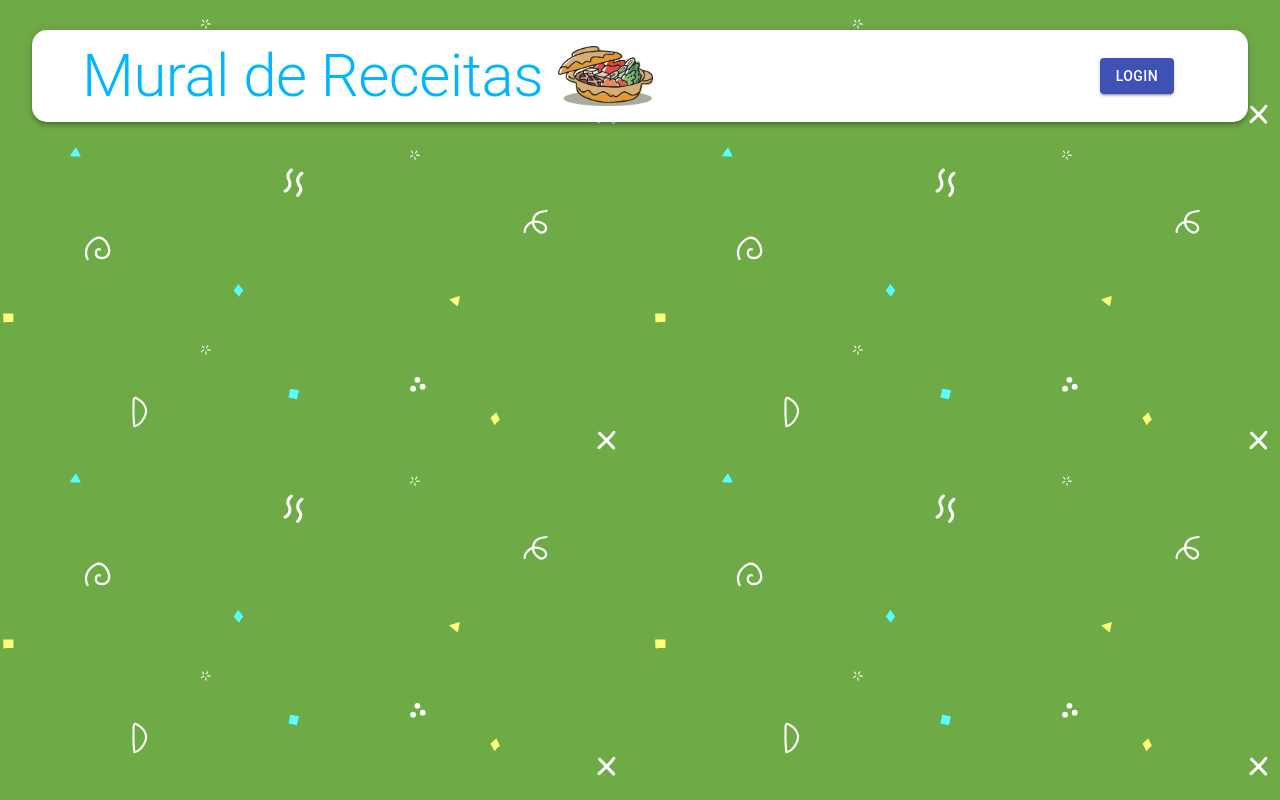
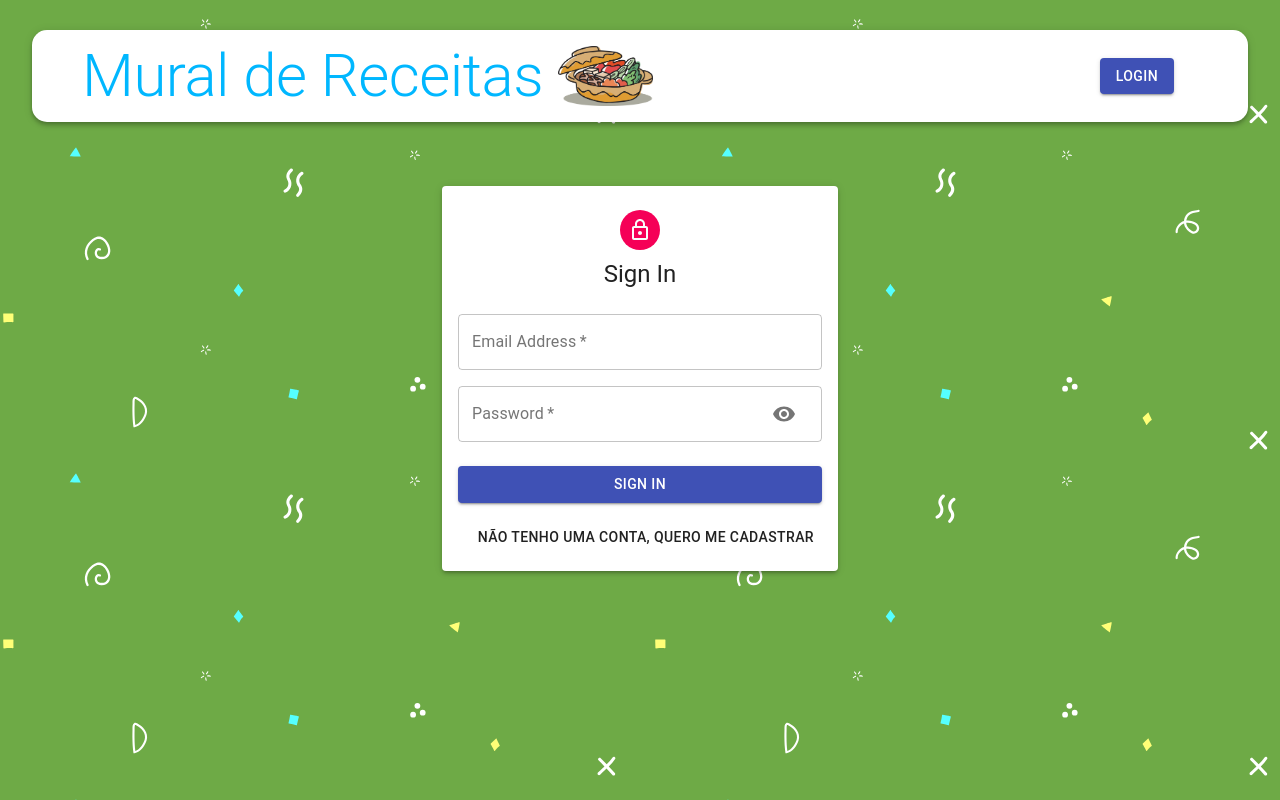
Before and after one commit to victor-tuda/galeria-de-receitas, a React (Create React App) app in the folder client/: page /auth in a window 1280 px wide. Built offline with nearby package versions, Linux system fonts and the light colour scheme.

Commit message:
Criada a página de autenticação

```diff
--- a/client/src/components/Auth/Auth.js
+++ b/client/src/components/Auth/Auth.js
@@ -1,11 +1,67 @@
-import React from 'react'
+import React, { useState } from 'react'
+import { Avatar, Button, Paper, Grid, Typography, Container, TextField } from '@material-ui/core'
+import LockOutlinedIcon from '@material-ui/icons/LockOutlined'
+
+import useStyles from './styles.js'
+import Input from './Input'
 
 const Auth = () => {
+    const classes = useStyles();
 
-    const state = null;
-    <div>
-        AUTH
-    </div>
+    const [isSignUp, setIsSignUp] = useState(false);
+    const [showPassword, setShowPassword] = useState(false);
+
+    const handleShowPassword = () => setShowPassword((prevShowPassword) => !prevShowPassword);
+
+    const handleSubmit = () => {
+
+    }
+
+    const handleChange = () => {
+
+    }
+
+    const switchMode = () => {
+        setIsSignUp((prevIsSignUp) => !prevIsSignUp);
+        handleShowPassword(false);
+    }
+
+    return (
+        <Container component="main" maxWidth="xs">
+            <Paper className={classes.paper} elevation={3}>
+                <Avatar className={classes.avatar}>
+                    <LockOutlinedIcon/>
+                </Avatar>
+                <Typography variant="h5">{isSignUp ? "Sign Up" : "Sign In"}</Typography>
+                <form className={classes.form} onSubmit={handleSubmit} autoFocus xs={6}>
+                    <Grid container spacing={2}>
+                        {
+                            isSignUp && (
+                                <>
+                                    <Input name="firstName" label="First Name" handleChange={handleChange} />
+                                    <Input lastName="lastName" label="Last Name" handleChange={handleChange} />
+                                </>
+                            )
+                        }
+                        <Input name="email" label="Email Address" handleChange={handleChange} type="email"/>
+                        <Input name="password" label="Password" handleChange={handleChange} type={showPassword ? "text" : "password"} handleShowPassword={handleShowPassword}/>
+                        {isSignUp && <Input name="confirmPassword" label="Repeat Password" handleChange={handleChange} type="password"/> }
+                    </Grid>
+                    <Button type="submit" fullWidth variant="contained" color="primary" className={classes.submit}>{isSignUp ? "Sign Up" : "Sign In"}
+                    </Button>
+                    <Grid container justifyContent="flex-end">
+                        <Grid item>
+                            <Button onClick={switchMode}>
+                                { isSignUp ? "Já tem uma conta cadastrada? Entrar" : "Não tenho uma conta, quero me cadastrar"}
+                            </Button>
+                        </Grid>
+                    </Grid>
+
+                </form>
+            </Paper>
+
+        </Container>
+    );
 }
 
 export default Auth
--- /dev/null
+++ b/client/src/components/Auth/Input.js
@@ -0,0 +1,33 @@
+import React from 'react'
+import { TextField, Grid, InputAdornment, IconButton } from '@material-ui/core'
+
+import Visibility from '@material-ui/icons/Visibility'
+import VisibilityOff from '@material-ui/icons/VisibilityOff'
+
+const Input = ({name, handleChange, label, autoFocus, type, handleShowPassword, half}) => {
+  return (
+    <Grid item xs={12} sm={half ? 6 : 12}>
+        <TextField
+            name = {name}
+            onChange = {handleChange}
+            variant = "outlined"
+            required
+            fullWidth
+            label = {label}
+            autoFocus = {autoFocus}
+            type = {type}
+            InputProps = {name === 'password' && {
+                endAdornment: (
+                    <InputAdornment position="end">
+                        <IconButton onClick={handleShowPassword}>
+                            {type === "password" ? <Visibility/> : <VisibilityOff />}
+                        </IconButton>
+                    </InputAdornment>
+                )
+            }}
+        />
+    </Grid>
+  )
+}
+
+export default Input
--- a/client/src/components/Auth/styles.js
+++ b/client/src/components/Auth/styles.js
@@ -0,0 +1,30 @@
+import { makeStyles } from '@material-ui/core/styles';
+
+export default makeStyles((theme) => ({
+  paper: {
+    marginTop: theme.spacing(8),
+    display: 'flex',
+    flexDirection: 'column',
+    alignItems: 'center',
+    padding: theme.spacing(2),
+  },
+  root: {
+    '& .MuiTextField-root': {
+      margin: theme.spacing(1),
+    },
+  },
+  avatar: {
+    margin: theme.spacing(1),
+    backgroundColor: theme.palette.secondary.main,
+  },
+  form: {
+    width: '100%', // Fix IE 11 issue.
+    marginTop: theme.spacing(3),
+  },
+  submit: {
+    margin: theme.spacing(3, 0, 2),
+  },
+  googleButton: {
+    marginBottom: theme.spacing(2),
+  },
+}));
```
